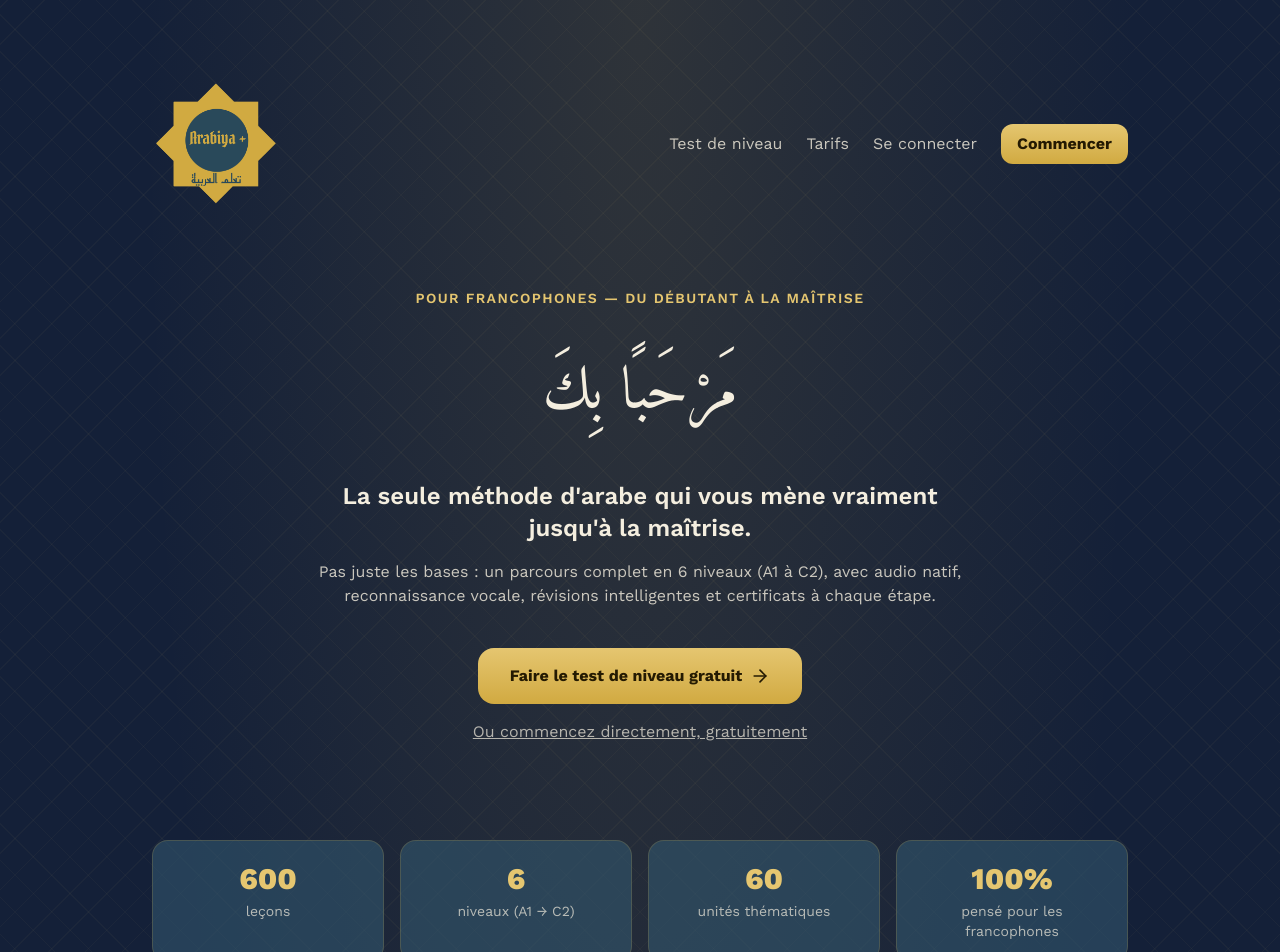
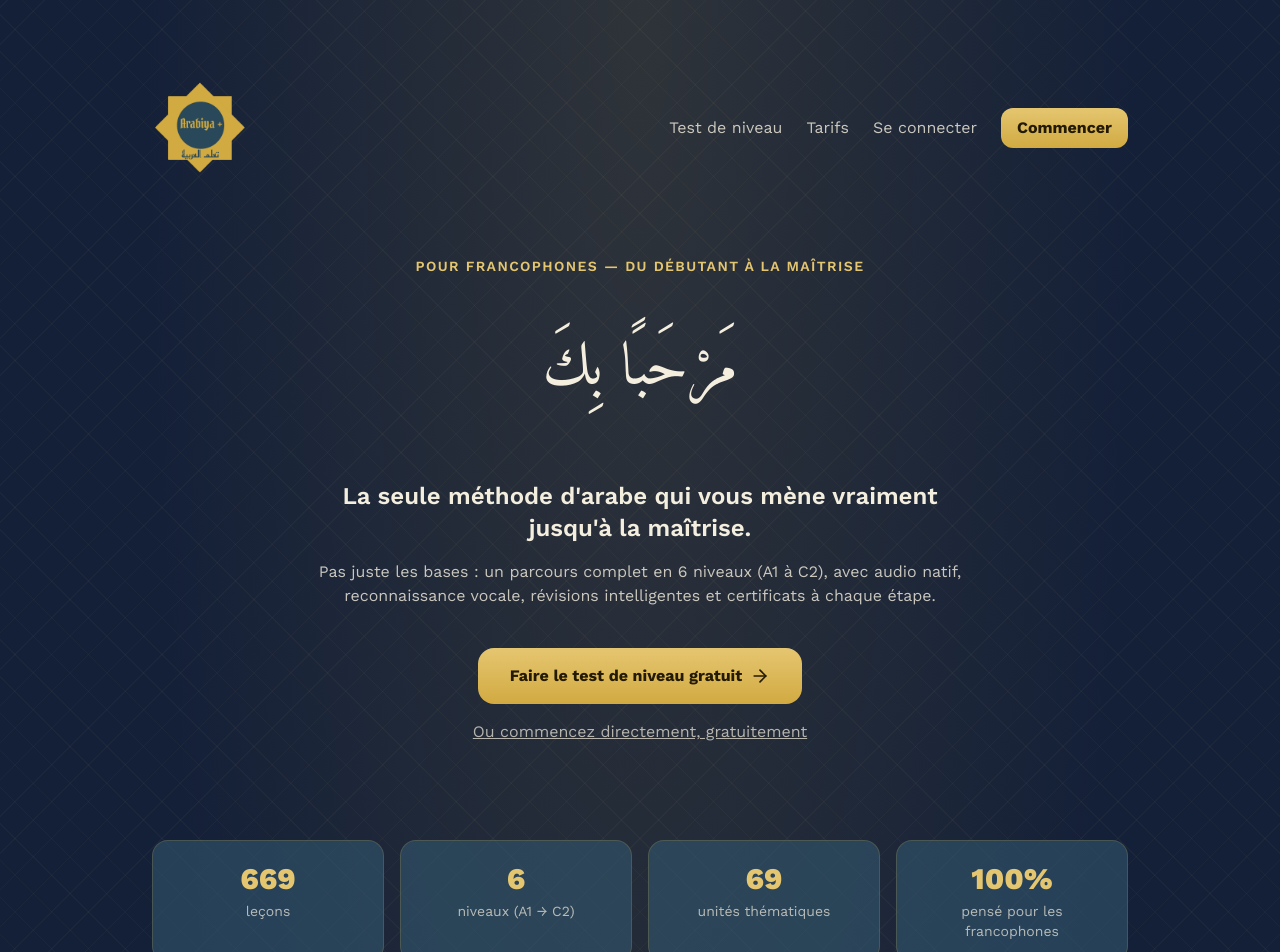
Before and after one commit to diopmamealassane-sketch/arabiya-plus, a Next.js app: page / in a window 1280 px wide. Shown: the top 952 px of the page. Built offline with nearby package versions, Linux system fonts and the light colour scheme.

Commit message:
Update page.js

```diff
--- a/app/page.js
+++ b/app/page.js
@@ -18,7 +18,7 @@ export default function LandingPage() {
       <div className="max-w-5xl mx-auto px-6 py-20">
         <nav className="flex items-center justify-between mb-20">
           <Link href="/">
-            <img src="/logo-mark.png" alt="Arabiya+" className="h-20 sm:h-32 w-auto object-contain" />
+            <img src="/logo-mark.png" alt="Arabiya+" className="h-20 sm:h-24 w-auto object-contain" />
           </Link>
           <div className="flex gap-6 items-center text-base">
             <Link href="/test-niveau" className="opacity-80 hover:opacity-100">Test de niveau</Link>
@@ -38,7 +38,7 @@ export default function LandingPage() {
           <p className="text-gold-light uppercase tracking-widest text-sm font-semibold mb-10 md:mb-14">
             Pour francophones — du débutant à la maîtrise
           </p>
-          <h1 className="arabic text-6xl mt-4 mb-10 md:mt-6 md:mb-14" dir="rtl">
+          <h1 className="arabic text-6xl mt-12 mb-14 md:mt-16 md:mb-20" dir="rtl">
             مَرْحَبًا بِكَ
           </h1>
           <p className="text-2xl font-semibold mb-4">
@@ -64,9 +64,9 @@ export default function LandingPage() {
 
         {/* Bandeau chiffres */}
         <div className="grid grid-cols-2 md:grid-cols-4 gap-4 mt-24">
-          <Stat value="600" label="leçons" />
+          <Stat value="669" label="leçons" />
           <Stat value="6" label="niveaux (A1 → C2)" />
-          <Stat value="60" label="unités thématiques" />
+          <Stat value="69" label="unités thématiques" />
           <Stat value="100%" label="pensé pour les francophones" />
         </div>
 
```
